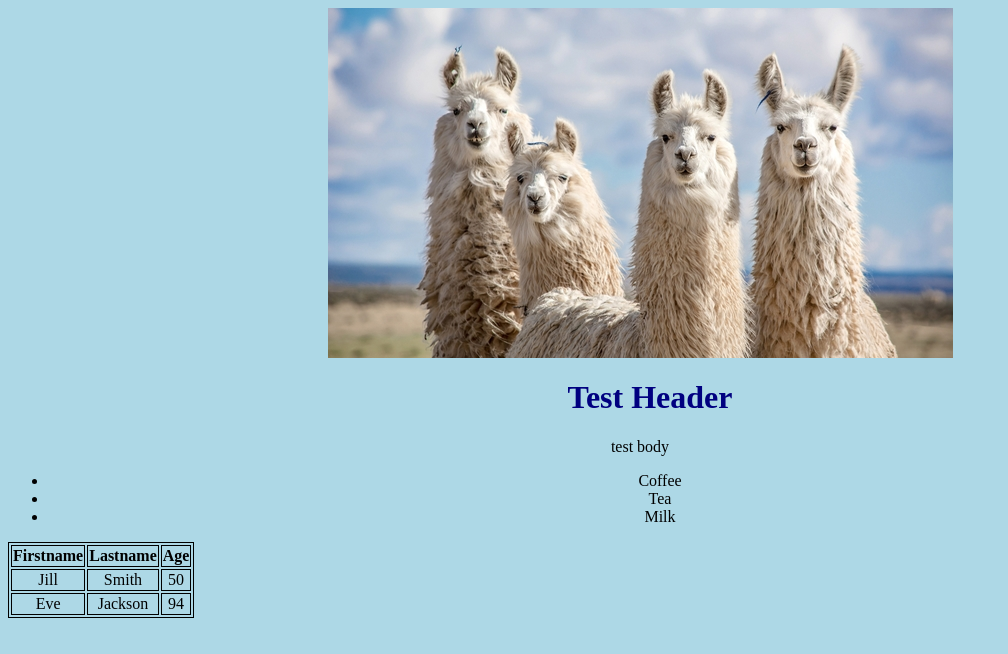
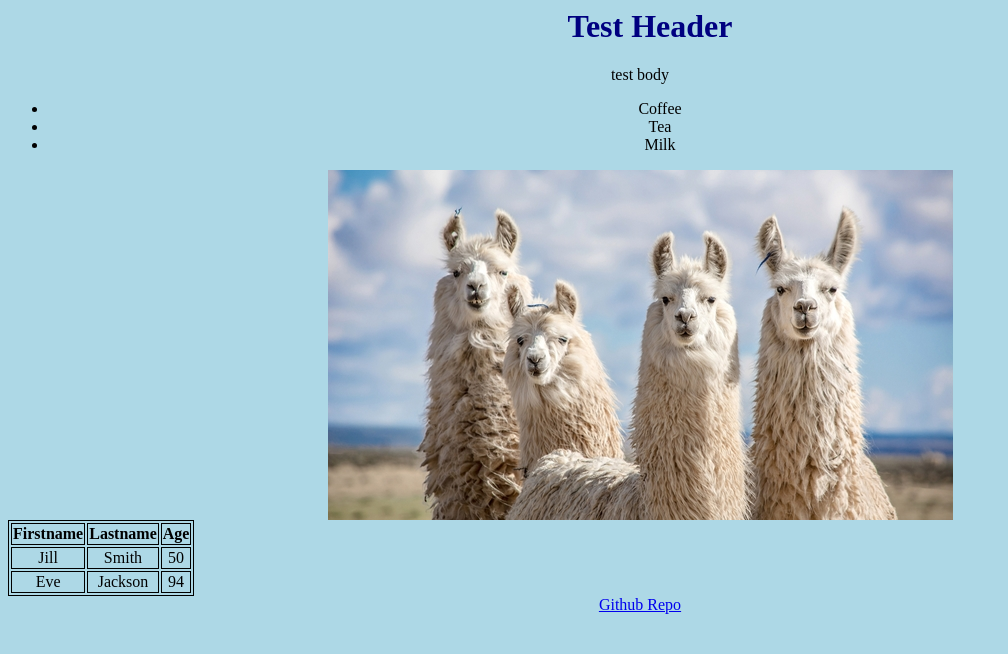
Before and after one commit to shirlyntang/cs291a_proj0, a plain HTML site: page index.html in a window 1280 px wide. Shown: the whole page, without its empty margins (0-1008 px from the left). Drawn offline with Linux system fonts and the light colour scheme.

Commit message:
added image

```diff
--- a/index.html
+++ b/index.html
@@ -4,7 +4,6 @@
     <title>Shirlyn Tang's Website</title>
   </head>
   <body bgcolor="#bfe9ff">
-    <img src="llamas.jpeg">
     <h1>Test Header</h1>
     test body
     <ul>
@@ -12,6 +11,8 @@
       <li>Tea</li>
       <li>Milk</li>
     </ul>
+
+    <img src="llamas.jpeg">
 
     <table>
       <tr>
@@ -30,5 +31,7 @@
         <td>94</td>
       </tr>
     </table>
+
+    <a href="https://github.com/shirlyntang/cs291a_proj0">Github Repo</a>
   </body>
 </html>
```
